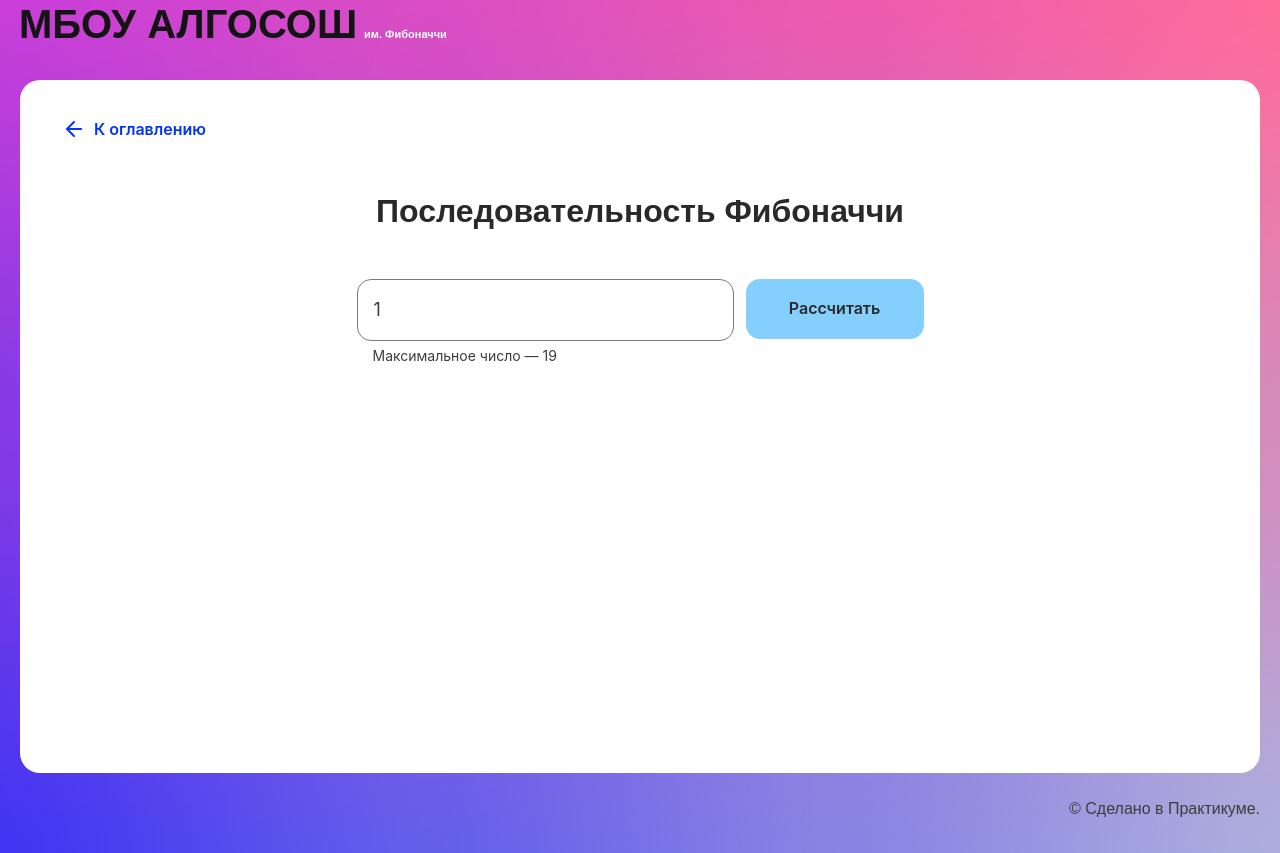
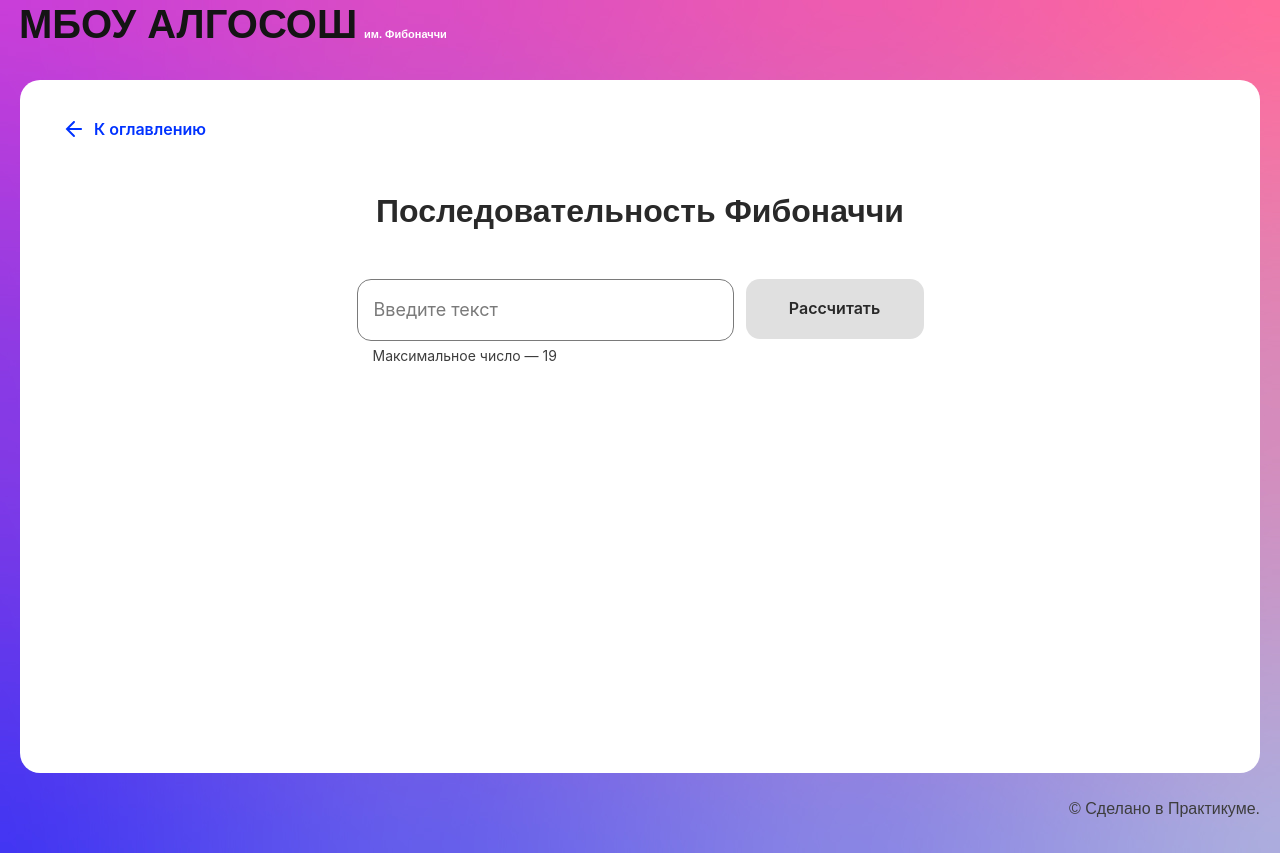
Before and after one commit to Termit7000/algososh, a React (Create React App) app: page /#/fibonacci in a window 1280 px wide. Built offline with nearby package versions, Linux system fonts and the light colour scheme.

Commit message:
Фибоначчи

```diff
--- a/src/components/fibonacci-page/fibonacci-page.tsx
+++ b/src/components/fibonacci-page/fibonacci-page.tsx
@@ -14,16 +14,14 @@ const DELAY = SHORT_DELAY_IN_MS;
 const MAX_VALUE = 19;
 
 export const FibonacciPage: React.FC = () => {
-  const [inputValue, setValue] = useState<number>(1);
+  const [inputValue, setValue] = useState<number| ''>('');
   const [isLoader, setLoader] = useState<boolean>(false);
-  const [submitEnabled, setSubmitEnabled] = useState<boolean>(true);
+
 
   const [data, setData] = useState<number[]>([]);
 
   const changeHandler = (e: React.ChangeEvent<HTMLInputElement>) => {
-    const value = e.target.valueAsNumber || 1;
-    setValue(value);
-    setSubmitEnabled(value <= MAX_VALUE);
+    setValue(Number(e.target.value) || '');
   }
 
   const submitHandler = async (e: FormEvent) => {
@@ -32,7 +30,7 @@ export const FibonacciPage: React.FC = () => {
     setData([]);
     setLoader(true);
 
-    const gen = fibonacci(inputValue + 1);
+    const gen = fibonacci(inputValue || 0 + 1);
 
     for (let value of gen) {
       setData(prev => [...prev, value]);
@@ -61,7 +59,7 @@ export const FibonacciPage: React.FC = () => {
             placeholder="Введите текст" />
 
           <Button
-            disabled={!submitEnabled}
+            disabled={inputValue === '' || inputValue > MAX_VALUE || isLoader }
             isLoader={isLoader}
             extraClass={styles.button}
             type="submit"
```
Also changed, not shown: 1 other file (tests, documents, lock files or other folders).
